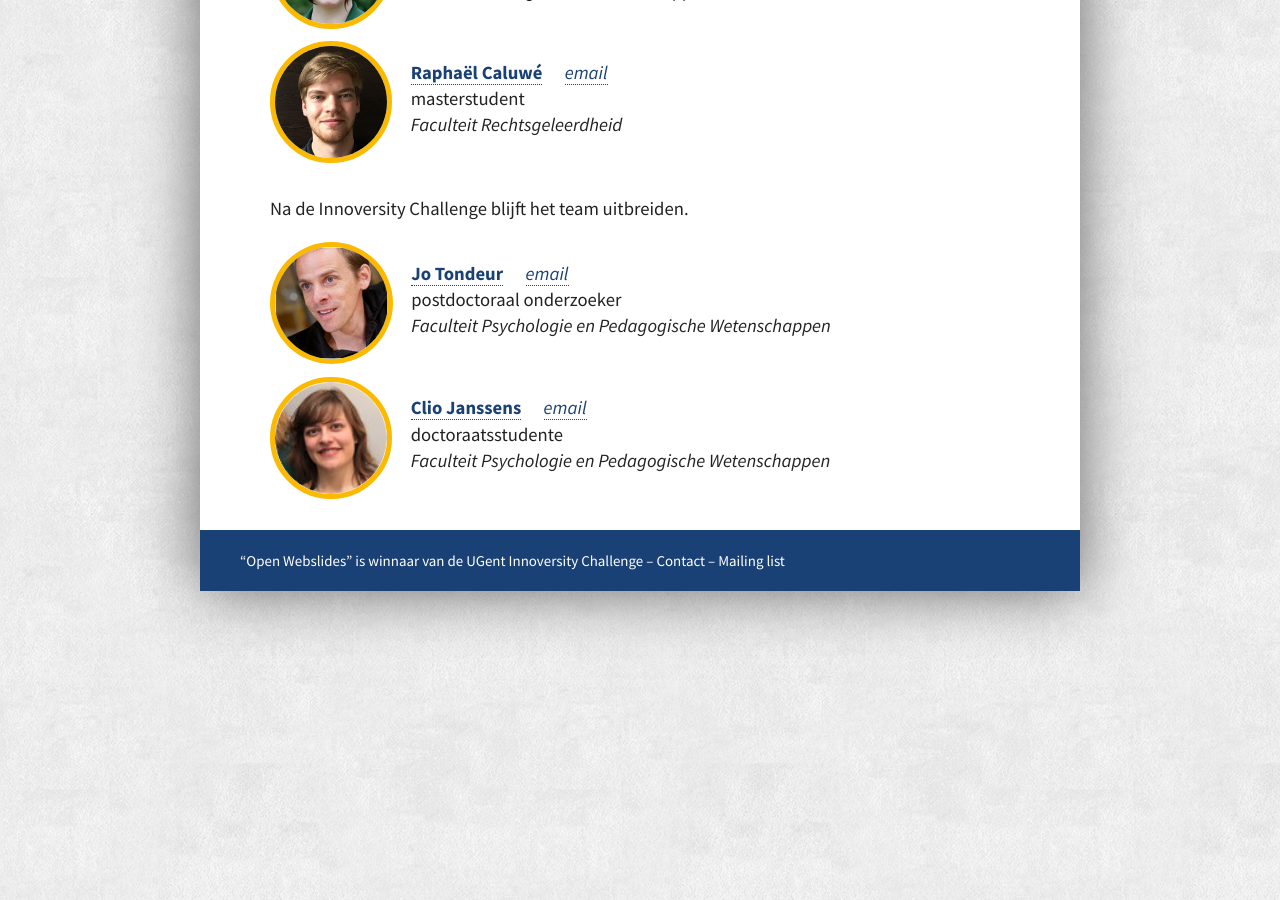
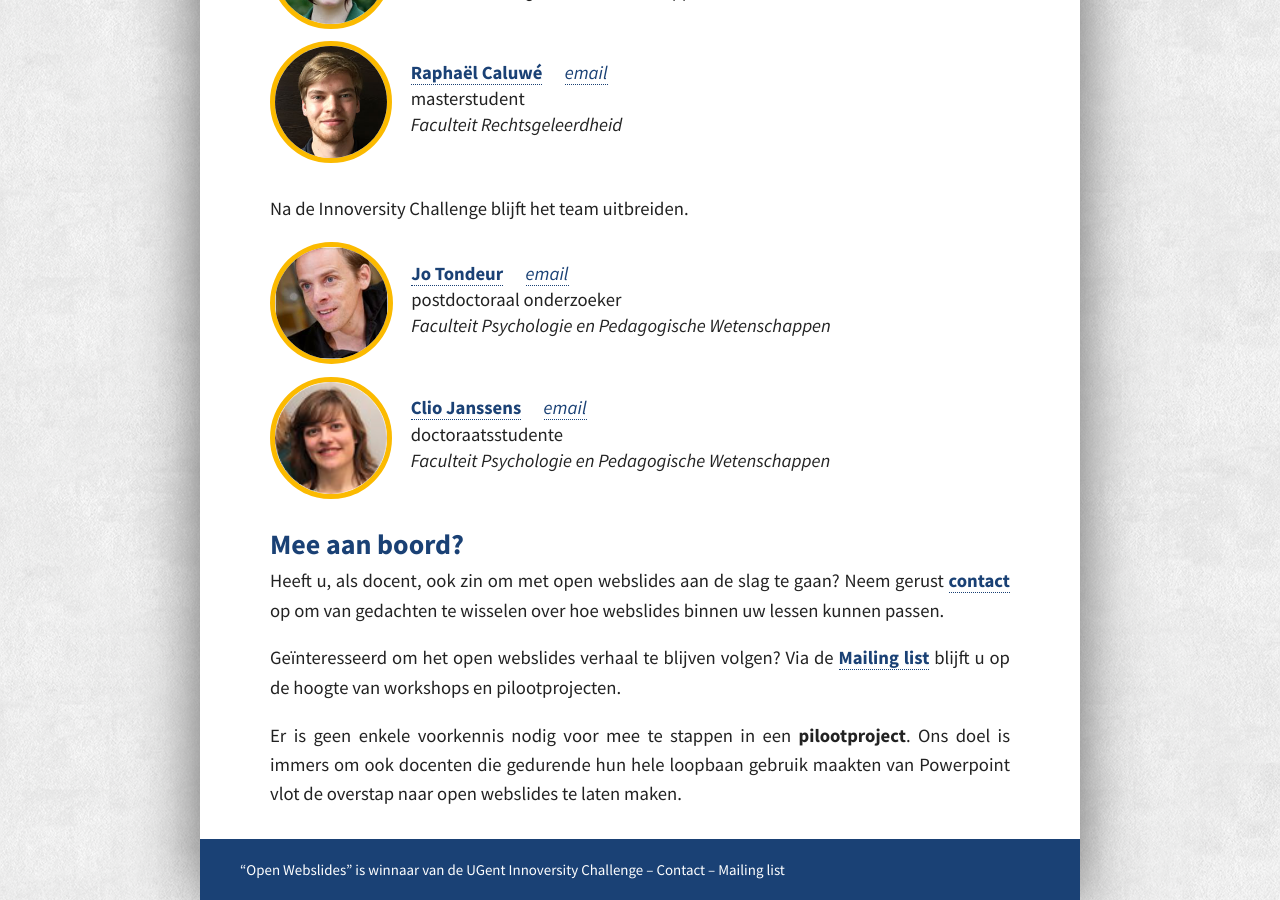
Before and after one commit to OpenWebslides/openwebslides.github.io-old, a Jekyll site: the page built from team.md, in a window 1280 px wide and 900 px high, scrolled down 1285 px. Built offline with Jekyll 4.4.1, drawn with Linux system fonts in a browser that asks for light colours.

```diff
--- a/team.md
+++ b/team.md
@@ -82,3 +82,15 @@
   <p class="job">doctoraatsstudente</p>
   <p class="faculty">Faculteit Psychologie en Pedagogische Wetenschappen</p>
 </div>
+
+Mee aan boord?
+------------
+
+Heeft u, als docent, ook zin om met open webslides aan de slag te gaan?
+Neem gerust <a href="mailto:estherdeloof@gmail.com">contact</a> op om van gedachten te wisselen over hoe webslides binnen uw lessen kunnen passen.
+
+Geïnteresseerd om het open webslides verhaal te blijven volgen? Via de <a href="mailto:openwebslides@lists.ugent.be">Mailing list</a> blijft u op de hoogte van workshops en pilootprojecten.
+
+Er is geen enkele voorkennis nodig voor mee te stappen in een **pilootproject**.
+Ons doel is immers om ook docenten die gedurende hun hele loopbaan gebruik maakten van Powerpoint
+vlot de overstap naar open webslides te laten maken.
```
